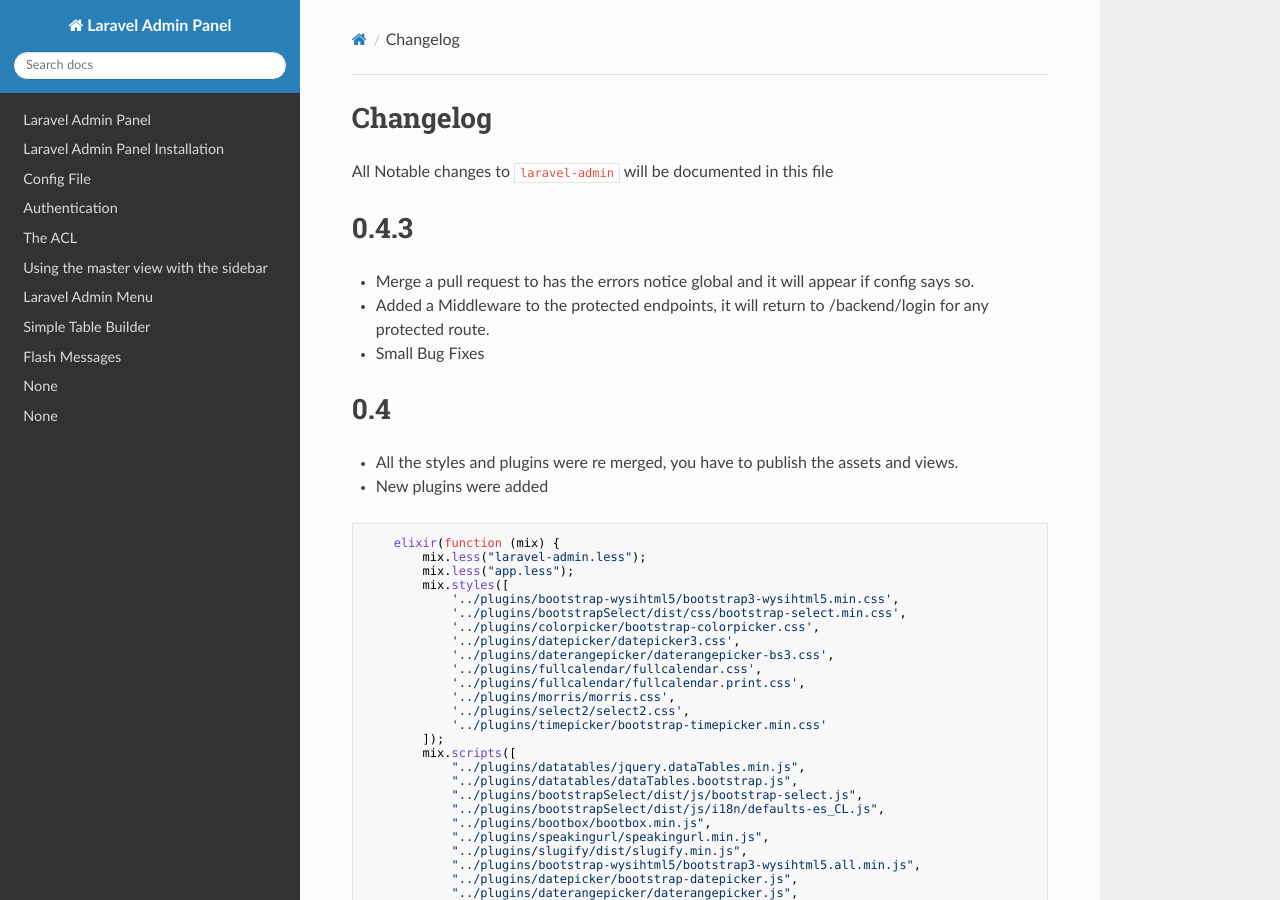
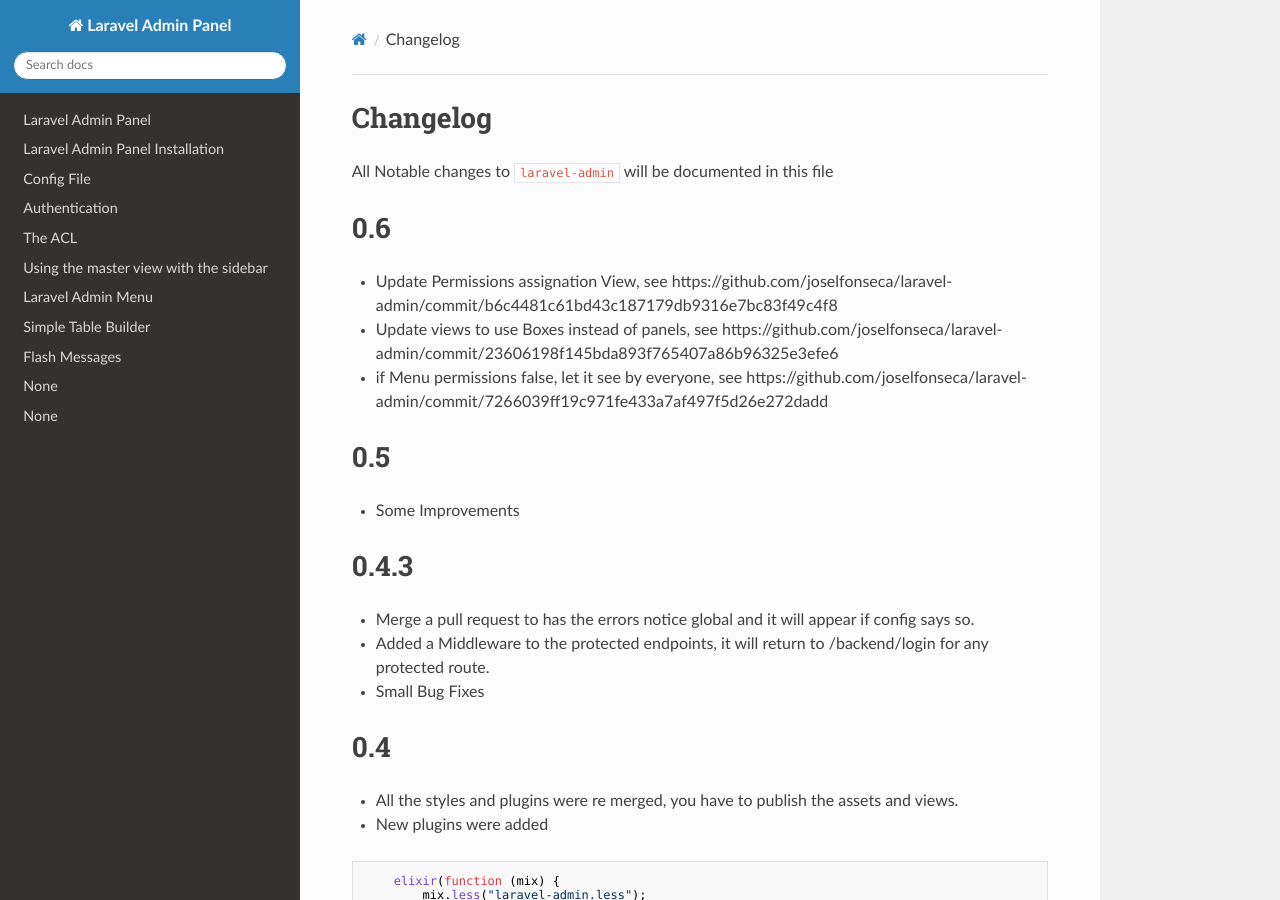
Before and after one commit to bryan1983/laravel-admin, an MkDocs documentation site: the page built from docs/CHANGELOG.md, in a window 1280 px wide and 900 px high. Built offline with MkDocs 1.6.1, drawn with Linux system fonts in a browser that asks for light colours; nearby versions of some CDN libraries; old or Windows-style settings are respelled for this version of MkDocs.

Commit message:
Update Docs

```diff
--- a/docs/CHANGELOG.md
+++ b/docs/CHANGELOG.md
@@ -1,6 +1,16 @@
 # Changelog
 
 All Notable changes to `laravel-admin` will be documented in this file
+
+# 0.6
+
+- Update Permissions assignation View, see https://github.com/joselfonseca/laravel-admin/commit/b6c4481c61bd43c187179db9316e7bc83f49c4f8
+- Update views to use Boxes instead of panels, see https://github.com/joselfonseca/laravel-admin/commit/23606198f145bda893f765407a86b96325e3efe6
+- if Menu permissions false, let it see by everyone, see https://github.com/joselfonseca/laravel-admin/commit/7266039ff19c971fe433a7af497f5d26e272dadd
+
+# 0.5
+
+- Some Improvements
 
 # 0.4.3
 
```
Also changed, not shown: docs/Flash Messages.md (+1 -1 lines), docs/The Menu.md (+1 -1 lines), docs/config.md (+0 -6 lines).
